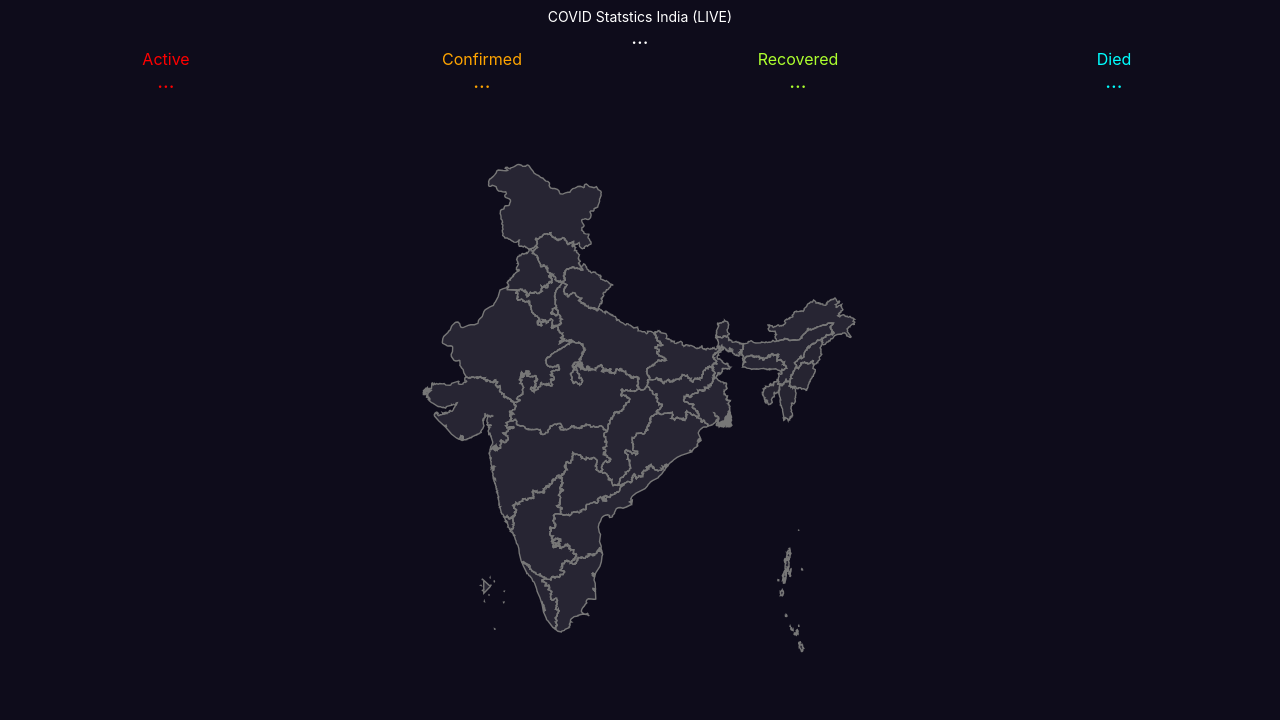
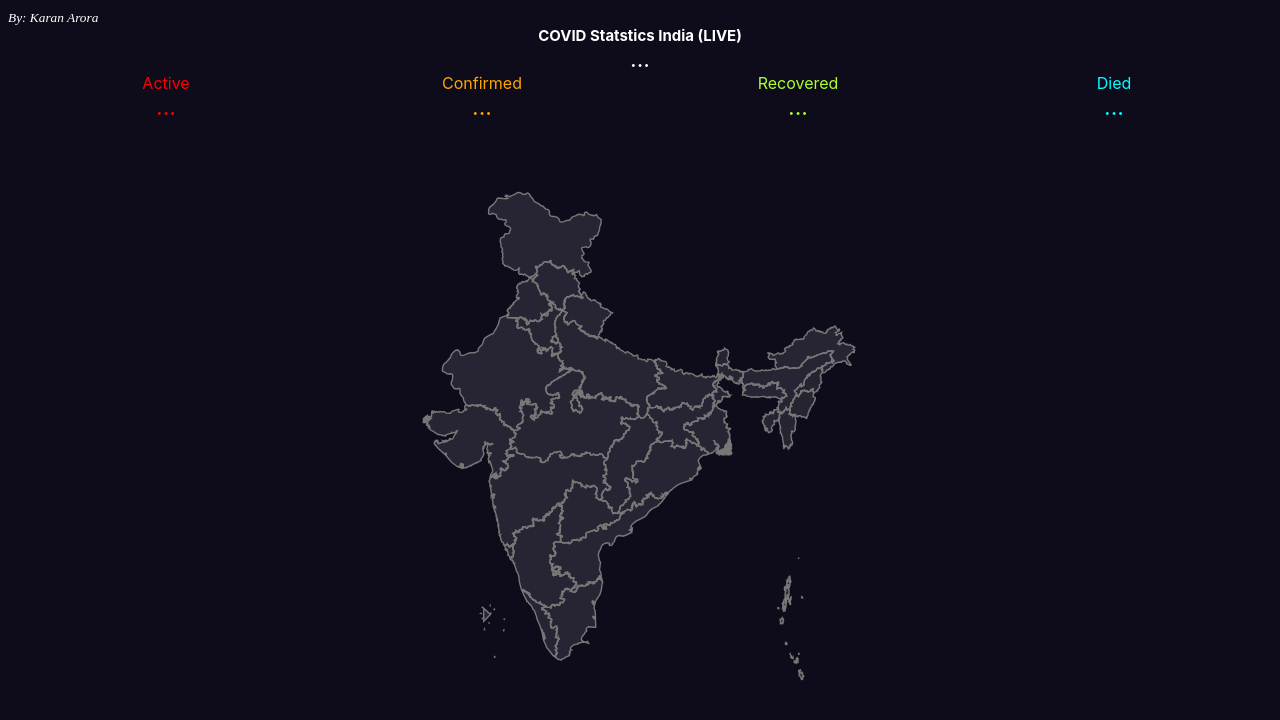
Before and after one commit to Karan36k/covid, a plain HTML site: page index.html in a window 1280 px wide. Drawn offline with Linux system fonts and the light colour scheme.

Commit message:
Update index.html

```diff
--- a/index.html
+++ b/index.html
@@ -39,7 +39,7 @@
       .caseFigConfirmed,
       .caseFigRecod,
       .caseFigDied {
-        font-size: 20px;
+        font-size: 23px;
       }
       svg {
         height: 670px;
@@ -49,7 +49,7 @@
         text-align: center;
         font-family: -apple-system, BlinkMacSystemFont, "Segoe UI", Roboto,
           Oxygen, Ubuntu, Cantarell, "Open Sans", "Helvetica Neue", sans-serif;
-        font-size: 14px;
+        font-size: 15px;
         color: white;
         margin-bottom: 0px;
       }
@@ -57,7 +57,7 @@
         text-align: center;
         font-family: -apple-system, BlinkMacSystemFont, "Segoe UI", Roboto,
           Oxygen, Ubuntu, Cantarell, "Open Sans", "Helvetica Neue", sans-serif;
-        font-size: 20px;
+        font-size: 23px;
         color: white;
         margin-bottom: 0px;
       }
@@ -65,7 +65,8 @@
   </head>
   <body>
     <div class="container">
-      <div class="india">COVID Statstics India (LIVE)</div>
+    <small><i style="color: white">By: Karan Arora</i> </small>
+      <div class="india"> <b>COVID Statstics India (LIVE)</b></div>
       <div class="state-name">...</div>
       <div class="data">
         <div class="active">
@@ -85,6 +86,7 @@
           <div class="caseFigDied">...</div>
         </div>
       </div>
+
       <div class="map">
         <?xml version="1.0" encoding="utf-8"?>
         <!-- (c) ammap.com | SVG map of India - High -->
```
